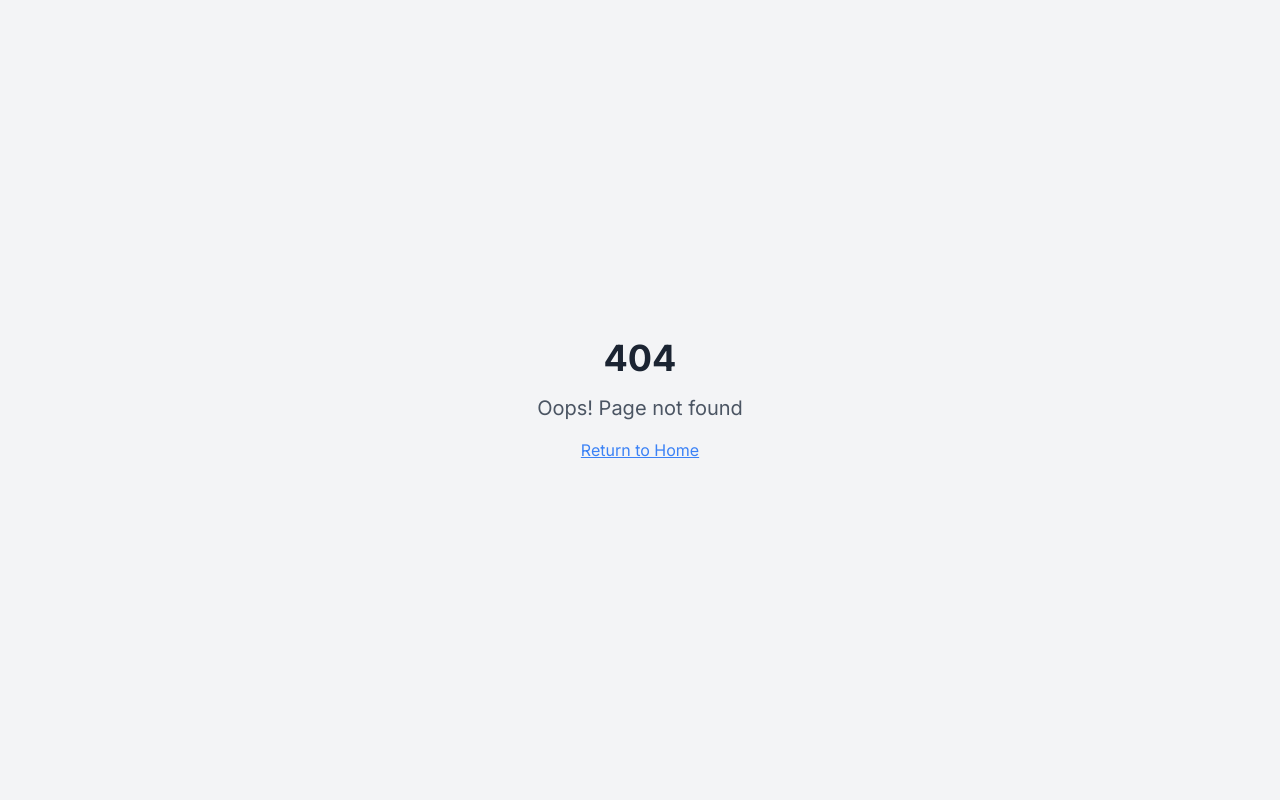
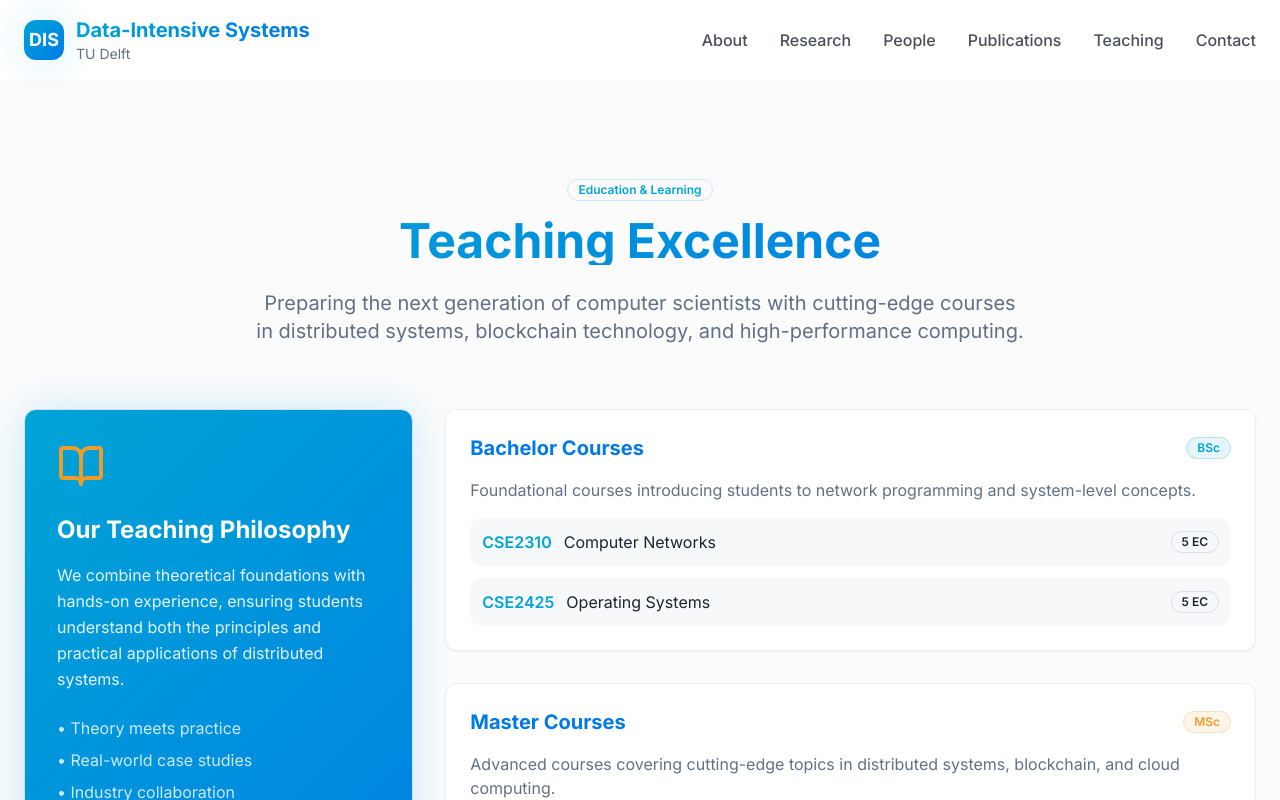
Before and after one commit to dis-delft/dis-delft.github.io, a React (Vite) app: page /teaching in a window 1280 px wide. Before the commit this address had no page. Shown: the top 800 px of the page. Built offline with nearby package versions, Linux system fonts and the light colour scheme; the HTML template or start-up script is replaced by a standard one.

Commit message:
Add Teaching page

```diff
--- a/src/App.tsx
+++ b/src/App.tsx
@@ -5,6 +5,7 @@ import { Toaster as Sonner } from "@/components/ui/sonner";
 import { TooltipProvider } from "@/components/ui/tooltip";
 import Index from "./pages/Index";
 import People from "./pages/People";
+import Teaching from "./pages/Teaching";
 import NotFound from "./pages/NotFound";
 
 const queryClient = new QueryClient();
@@ -18,6 +19,7 @@ const App = () => (
         <Routes>
           <Route path="/" element={<Index />} />
           <Route path="/people" element={<People />} />
+          <Route path="/teaching" element={<Teaching />} />
           {/* ADD ALL CUSTOM ROUTES ABOVE THE CATCH-ALL "*" ROUTE */}
           <Route path="*" element={<NotFound />} />
         </Routes>
--- a/src/components/Header.tsx
+++ b/src/components/Header.tsx
@@ -20,7 +20,7 @@ const Header = () => {
     { name: "Research", href: "#research" },
     { name: "People", href: "/people" },
     { name: "Publications", href: "#publications" },
-    { name: "Education", href: "#education" },
+    { name: "Teaching", href: "/teaching" },
     { name: "Contact", href: "#contact" },
   ];
 
--- a/src/pages/Index.tsx
+++ b/src/pages/Index.tsx
@@ -2,7 +2,6 @@ import Header from "@/components/Header";
 import Hero from "@/components/Hero";
 import About from "@/components/About";
 import ResearchAreas from "@/components/ResearchAreas";
-import Education from "@/components/Education";
 import Footer from "@/components/Footer";
 
 const Index = () => {
@@ -12,7 +11,6 @@ const Index = () => {
       <Hero />
       <About />
       <ResearchAreas />
-      <Education />
       <Footer />
     </div>
   );
--- /dev/null
+++ b/src/pages/Teaching.tsx
@@ -0,0 +1,17 @@
+import Header from "@/components/Header";
+import Education from "@/components/Education";
+import Footer from "@/components/Footer";
+
+const Teaching = () => {
+  return (
+    <div className="min-h-screen bg-background">
+      <Header />
+      <main className="pt-20">
+        <Education />
+      </main>
+      <Footer />
+    </div>
+  );
+};
+
+export default Teaching;
```
